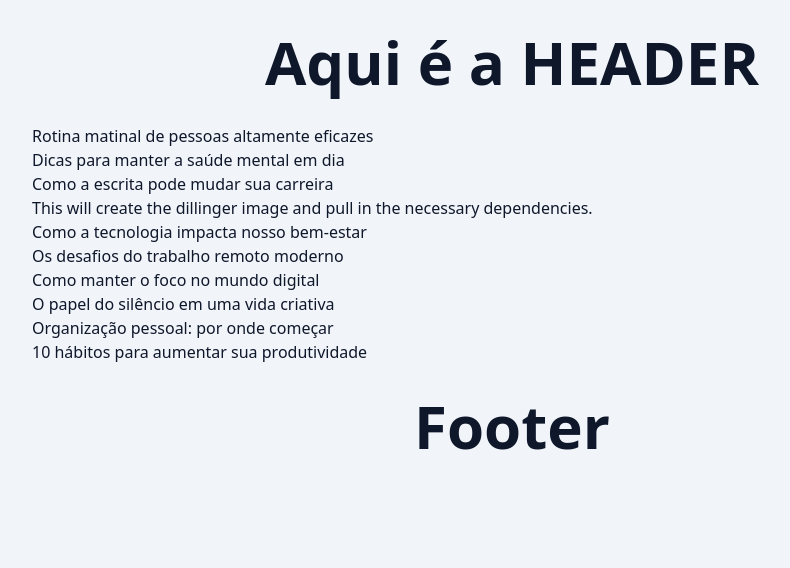
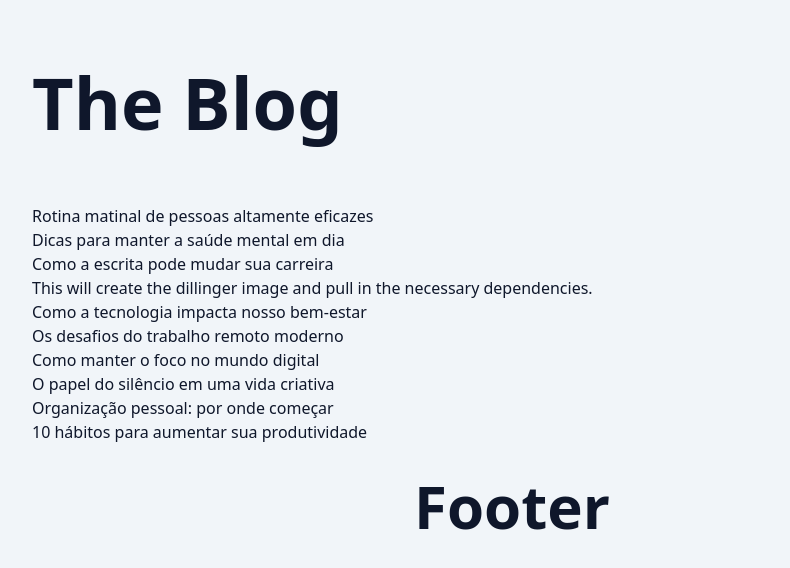
Before and after one commit to matheustorresdev97/blog, a Next.js app: page / in a window 1280 px wide. Shown: the top 568 px of the page, without its empty margins (128-918 px from the left). Built offline with nearby package versions, Linux system fonts and the light colour scheme.

Commit message:
feat: header component

```diff
--- a/src/app/page.tsx
+++ b/src/app/page.tsx
@@ -1,4 +1,5 @@
 import { Container } from "@/components/container";
+import { Header } from "@/components/header";
 import { PostsList } from "@/components/post-list";
 import { SpinLoader } from "@/components/spin-loader";
 import { Suspense } from "react";
@@ -7,10 +8,7 @@
 
   return (
     <Container>
-      <header>
-        <h1 className='text-6xl font-bold text-center py-8'>Aqui é a HEADER</h1>
-      </header>
-
+      <Header />
       <Suspense fallback={<SpinLoader />}>
         <PostsList />
       </Suspense>
--- a/src/components/header.tsx
+++ b/src/components/header.tsx
@@ -1,24 +1,18 @@
-'use client';
-
 import clsx from 'clsx';
 
 export function Header() {
-  console.log('HEADER');
-
   return (
-    <h1
-      className={clsx(
-        'text-6xl',
-        'font-bold',
-        'text-blue-500',
-        'hover:text-blue-50',
-        'hover:bg-blue-500',
-        'transition',
-        'duration-1000',
-      )}
-      onClick={() => alert(123)}
-    >
-      Texto no meu h1
-    </h1>
+    <header>
+      <h1
+        className={clsx(
+          'text-4xl/normal font-extrabold py-8',
+          'sm:text-5xl/normal sm:py-10',
+          'md:text-6xl/normal md:py-11',
+          'lg:text-7xl/normal lg:py-12',
+        )}
+      >
+        <a href='#'>The Blog</a>
+      </h1>
+    </header>
   );
 }
```
